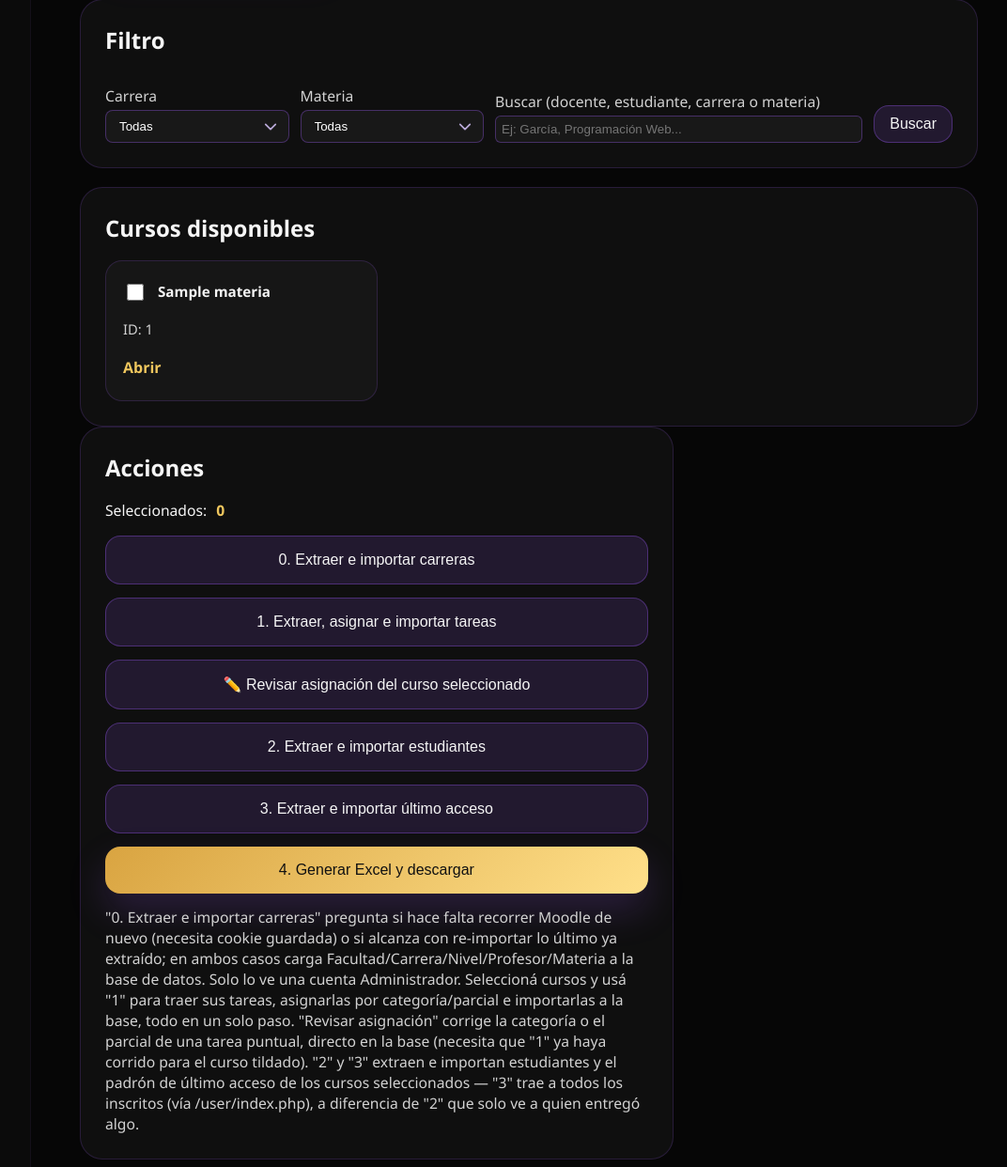
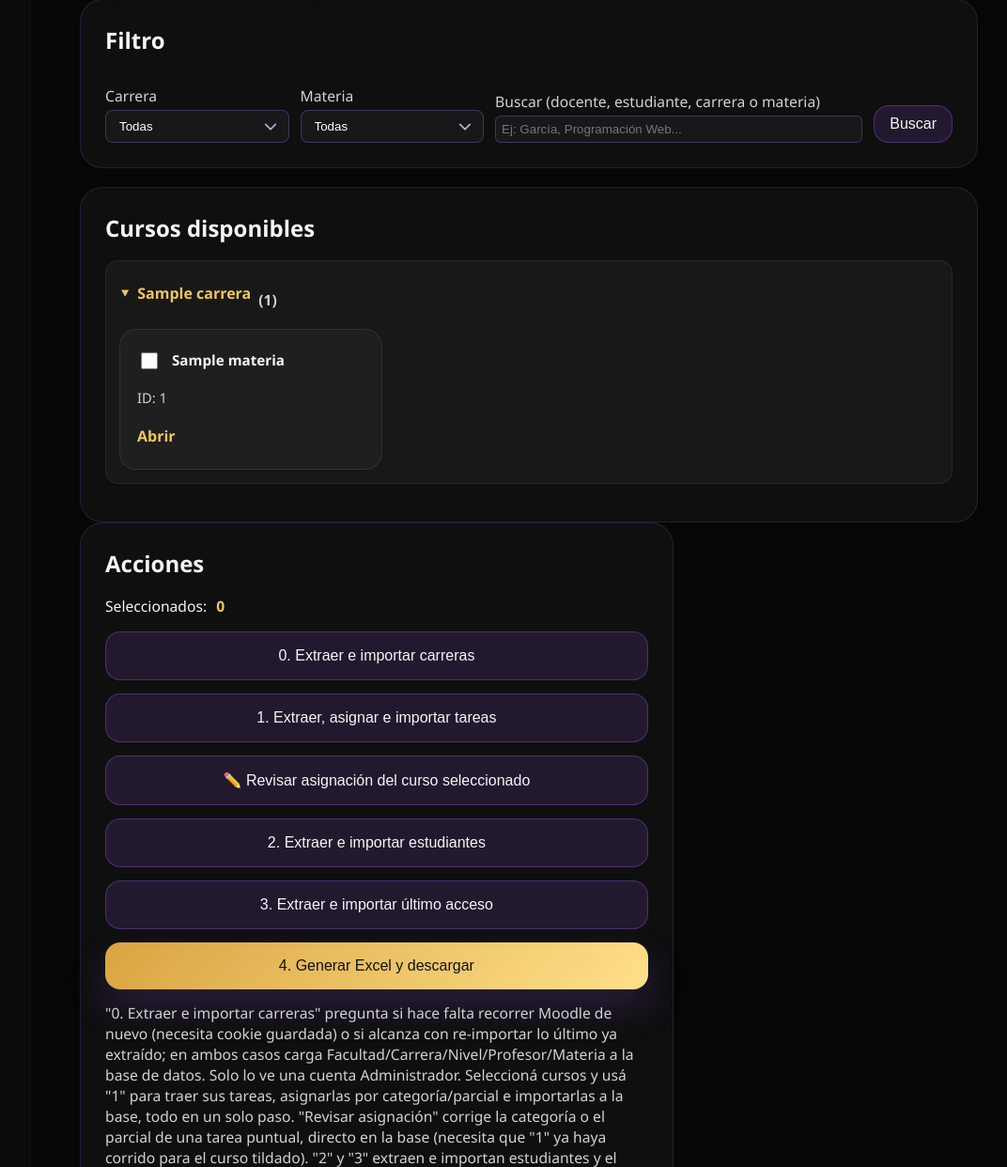
Before and after one commit to davidvillarroel24/Centralizador, a Django app: page /extraccion/ in a window 1280 px wide. Shown: the part 593-1835 px from the top of the page at 94% size, without its empty margins (187-1259 px from the left). Run offline with Django 5.2, Linux system fonts and the light colour scheme; a user stored in the database is signed in; tables that the repository leaves empty hold one stand-in row (values such as "Sample post"); some libraries are stand-ins or nearby versions.

Commit message:
Agrupacion de cards de cursos en la extraccion

```diff
--- a/web/static/web/dashboard.css
+++ b/web/static/web/dashboard.css
@@ -256,6 +256,41 @@ h1 {
     grid-template-columns: repeat(auto-fill, minmax(260px, 1fr));
 }
 
+.carrera-group {
+    border: 1px solid rgba(var(--accent-purple-rgb), 0.15);
+    border-radius: 14px;
+    padding: 4px 14px 14px;
+    margin-bottom: 14px;
+    background: var(--panel-bg);
+}
+
+.carrera-group > summary {
+    cursor: pointer;
+    list-style: none;
+    padding: 12px 4px;
+    font-weight: 700;
+    color: var(--accent-gold);
+    display: flex;
+    align-items: center;
+    gap: 8px;
+}
+
+.carrera-group > summary::-webkit-details-marker { display: none; }
+
+.carrera-group > summary::before {
+    content: "▸";
+    display: inline-block;
+    transition: transform 0.15s ease;
+}
+
+.carrera-group[open] > summary::before {
+    transform: rotate(90deg);
+}
+
+.carrera-group .courses-grid {
+    margin-top: 8px;
+}
+
 .course-card {
     background: var(--card-bg);
     border: 1px solid rgba(var(--accent-purple-rgb), 0.18);
--- a/web/templates/web/dashboard.html
+++ b/web/templates/web/dashboard.html
@@ -109,8 +109,12 @@
             <section class="courses-panel">
                 <div class="panel">
                     <h2>Cursos disponibles</h2>
+                    {% regroup courses by carrera_nombre as grupos_carrera %}
+                    {% for grupo in grupos_carrera %}
+                        <details class="carrera-group" {% if grupos_carrera|length == 1 or grupos_carrera_abiertos %}open{% endif %}>
+                            <summary>{{ grupo.grouper|default:"Sin carrera" }} <span class="note">({{ grupo.list|length }})</span></summary>
                             <div class="courses-grid">
-                        {% for course in courses %}
+                                {% for course in grupo.list %}
                                     <article class="course-card{% if course.id|stringformat:'s' in selected_ids %} selected{% endif %}">
                                         <label class="course-checkbox">
                                             <input type="checkbox" name="courses" value="{{ course.id }}" {% if course.id|stringformat:'s' in selected_ids %}checked{% endif %}>
@@ -119,10 +123,12 @@
                                         <div class="course-meta">ID: {{ course.id }}</div>
                                         <a class="course-link" href="{{ course.url }}" target="_blank">Abrir</a>
                                     </article>
+                                {% endfor %}
+                            </div>
+                        </details>
                     {% empty %}
                         <div class="empty-state">No se encontraron cursos en la base de datos. Necesitas importar materias (tabla <code>Materia</code>) antes de poder extraer.</div>
                     {% endfor %}
-                    </div>
                 </div>
             </section>
 
--- a/web/views.py
+++ b/web/views.py
@@ -826,6 +826,12 @@ def dashboard(request):
             or any(q in d.lower() for d in c['docentes'])
             or any(q in e.lower() for e in c['estudiantes'])
         ]
+
+    # Ordenado por carrera para que el template pueda agruparlas con {% regroup %} (una
+    # cuenta Administrador, o un Decano con una facultad entera asignada, puede tener
+    # cientos de materias - como una sola grilla plana, antes había que scrollear sin fin
+    # para encontrar una). {% regroup %} necesita la lista ya ordenada por esa clave.
+    courses.sort(key=lambda c: (c['carrera_nombre'] or '', c['nombre']))
 
     selected_ids = parse_selected_course_ids(request)
     selected_ids_str = [str(cid) for cid in selected_ids]
@@ -1010,6 +1016,10 @@ def dashboard(request):
         'carrera_dash': carrera_dash,
         'materia_dash': materia_dash,
         'busqueda': busqueda,
+        # Con algun filtro ya puesto el resultado es chico y conviene ver los grupos de
+        # carrera abiertos de entrada, en vez de obligar a desplegarlos para ver lo que ya
+        # se filtro a proposito.
+        'grupos_carrera_abiertos': bool(carrera_dash or materia_dash or busqueda),
     }
     return render(request, 'web/dashboard.html', context)
 
```
Lines whose indentation alone changed are shown as unchanged.
